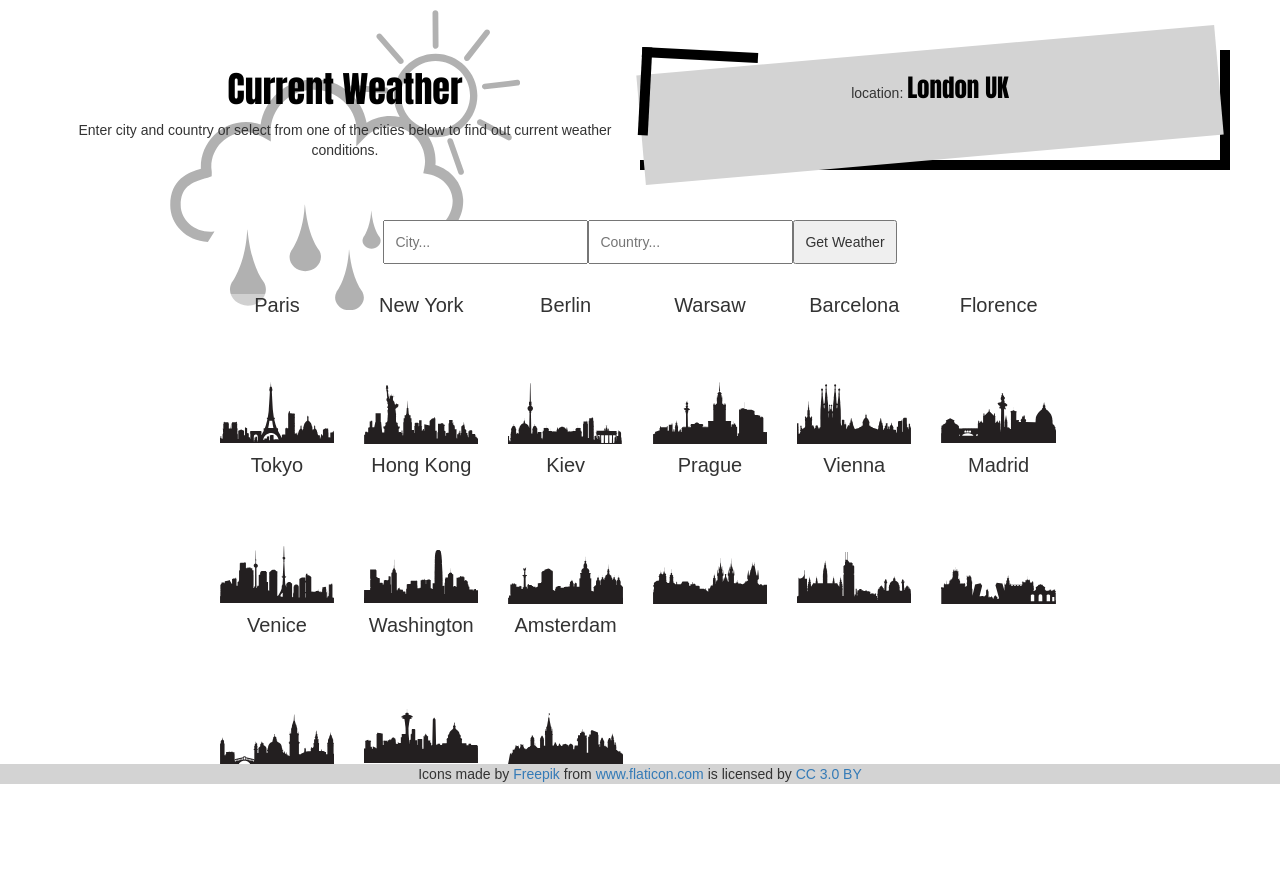
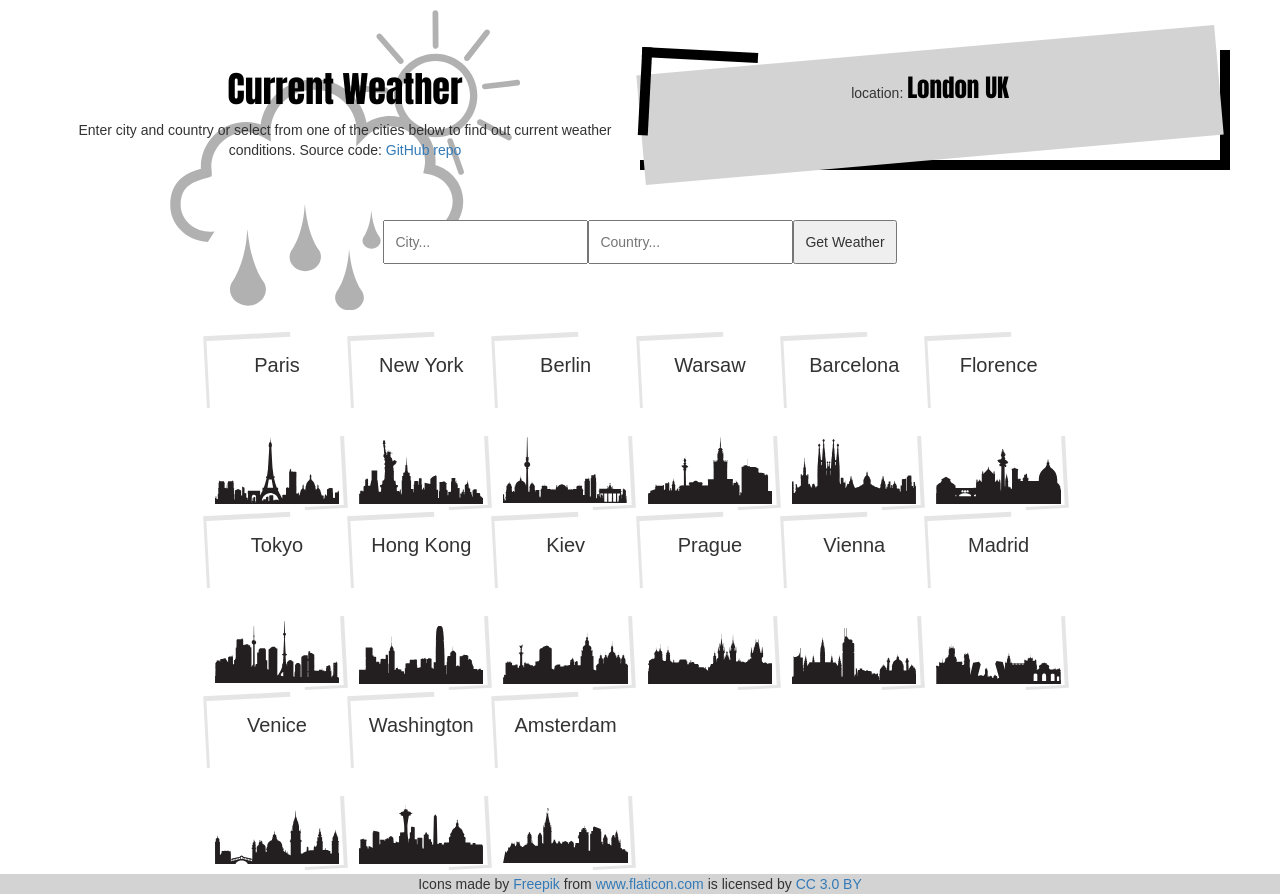
Before and after one commit to frdvorak/React-weather-app, a React (Create React App) app: page / in a window 1280 px wide. Before the commit the page ends 800 px from the top, so only its background shows below. Built offline with nearby package versions, Linux system fonts and the light colour scheme; no server answers.

Commit message:
hover effect on tiles

```diff
--- a/src/App.css
+++ b/src/App.css
@@ -75,11 +75,11 @@
   z-index: -10;
 }
 
-WeatherIcon
+
 /** Form section ********************************/
 .form-section {
   width: 100%;
-  margin-bottom: 150px;
+  margin-bottom: 50px;
 }
 .form-section input {
   padding: 10px;
@@ -95,7 +95,6 @@ WeatherIcon
 }
 
 /** CityTile *****************************/
-
 .row {
   position: absolute;
   width: 90%;
@@ -104,29 +103,75 @@ WeatherIcon
   transform: translate(-50%, 0);
   margin-top: 20px;
 }
-
 .cityTile h5 {
   font-size: 20px;
-  background: rgba(255,255,255,0.4);
 }
-
 .cityTile .inner{
   display: block;
   min-height: 150px;
   background-size: 100%;
   background-position: bottom;
   background-repeat: no-repeat;
-
 }
 .cityTile {
   transform: scale(1);
   transition: .2s;
+  padding: 10px;
 }
-.cityTile:hover {
-  outline: 1px solid rgba(0,0,0,0.3);
-  background: lightgray;
-  transform: scale(1.03);
+.cityTile .inner:before {
+  content: '';
+  position: absolute;
+  top: 0; left: 0;
+  width: 60%; height: 40%;
+  z-index: -1;
+  border-top: 5px solid rgba(0,0,0,0.1);
+  border-left: 3px solid rgba(0,0,0,0.1);
+  transform: rotateZ(-3deg) scale(1);
+  transition: 0.2s;
 }
+.cityTile .inner:after {
+  content: '';
+  position: absolute;
+  bottom: 5px; right: 3px;
+  width: 30%; height: 40%;
+  //background: blue;
+  z-index: -1;
+  border-bottom: 3px solid rgba(0,0,0,0.1);
+  border-right: 4px solid rgba(0,0,0,0.1);
+  transform: rotateZ(-3deg) scale(1);
+  transition: 0.2s;
+}
+.cityTile:hover .inner:before {
+  top: 0px; left: 0px;
+  border-top: 5px solid rgba(0,0,0,0.8);
+  border-left: 3px solid rgba(0,0,0,0.8);
+  transform: rotateZ(1deg) scale(1.1);
+}
+.cityTile:hover .inner:after {
+  bottom: 0px; right: 0px;
+  border-bottom: 3px solid rgba(0,0,0,0.8);
+  border-right: 4px solid rgba(0,0,0,0.8);
+  transform: rotateZ(1.5deg) scale(1.1);
+}
+.tileBlock {
+  display: block;
+  position: absolute;
+  top: 50%; left: 50%;
+  transform: translate(-50%, -50%) rotateZ(20deg);
+  width: 90%; height: 90%;
+  z-index: -200;
+  transition: 0.3s;
+}
+.cityTile:hover .tileBlock {
+   transform: translate(-50%, -50%) rotateZ(-1deg);
+   background: lightgray;
+
+}
+
+
+
+
+
 /** Footer STYLES *****************************/
 .footer {
   background: lightgray;
@@ -142,6 +187,12 @@ WeatherIcon
     grid-template-rows: auto;
     padding: 50px;
   }
+  .cityTile h5 {
+    background: rgba(255,255,255,0.4);
+  }
+  form {
+    padding: 0 20px;
+  }
   .section-one {
     min-height: 280px;
   }
--- a/src/App.js
+++ b/src/App.js
@@ -18,7 +18,11 @@ class App extends Component {
     description: undefined,
     error: undefined
   }
-
+  // scroll to the top of the page
+  scrollToTop = function(){
+    const header = document.querySelector('.header');
+    header.scrollIntoView({behavior: 'smooth', block: "start",});
+  }
   // show current data for default city (London)
   componentDidMount = async () => {
     const city = this.state.city;
@@ -47,11 +51,7 @@ class App extends Component {
         })
       }
   };
-  // scroll to the top of the page
-    scrollToTop = function(){
-    const header = document.querySelector('.header');
-    header.scrollIntoView({behavior: 'smooth', block: "start",});
-  }
+
   // handle when the user clicks on one of the premade city tiles
   tileClick = async (mesto, zeme) => {
     //console.log(mesto);
@@ -61,9 +61,7 @@ class App extends Component {
     // call api, convert it to JSON, save that in variable 'data'
     const api_call = await fetch(`//api.openweathermap.org/data/2.5/weather?q=${city},${country}&appid=${API_KEY}&units=metric`);
     const data = await api_call.json();
-
     //console.log(data.name)
-
       if (city && country && data.name) { //data.name is incuded so we setState only when we find city in the database
         console.log(data);
         this.setState({
@@ -90,6 +88,7 @@ class App extends Component {
   // handle when the user inputs data in the form
   getWeather = async (e)=> {
     e.preventDefault(e);
+    this.scrollToTop();
     const city = e.target.elements.city.value;
     const country = e.target.elements.country.value;
     // call api, convert it to JSON, save that in variable 'data'
--- a/src/components/CityTile.js
+++ b/src/components/CityTile.js
@@ -9,6 +9,7 @@ const CityTile = (props) => {
                         style={{backgroundImage: `url(./images/${props.imageFile}.svg)`}}
                 >
                     <h5>{props.name}</h5>
+                    <div className='tileBlock'></div>
                 </span>
             </span>
          );
--- a/src/components/Titles.js
+++ b/src/components/Titles.js
@@ -4,7 +4,8 @@ const Weather = () => {
     return (
         <div className="container-fluid">
                 <h1>Current Weather</h1>
-                <p>Enter city and country or select from one of the cities below to find out current weather conditions.</p>
+                <p>Enter city and country or select from one of the cities below to find out current weather conditions.
+                Source code: <a href="https://github.com/frdvorak/react-weather-app" target="_blank" rel="noopener noreferrer">GitHub repo</a></p>
         </div>
     )
 }
--- a/src/components/WeatherIcon.js
+++ b/src/components/WeatherIcon.js
@@ -25,7 +25,7 @@ const WeatherIcon = (props) => {
             icon = 'weather-sun-rain';
         }
 
-        let path = '../images/' + icon + '.svg';
+        let path = './images/' + icon + '.svg';
         //console.log(path);
         return (
             <div>
```
